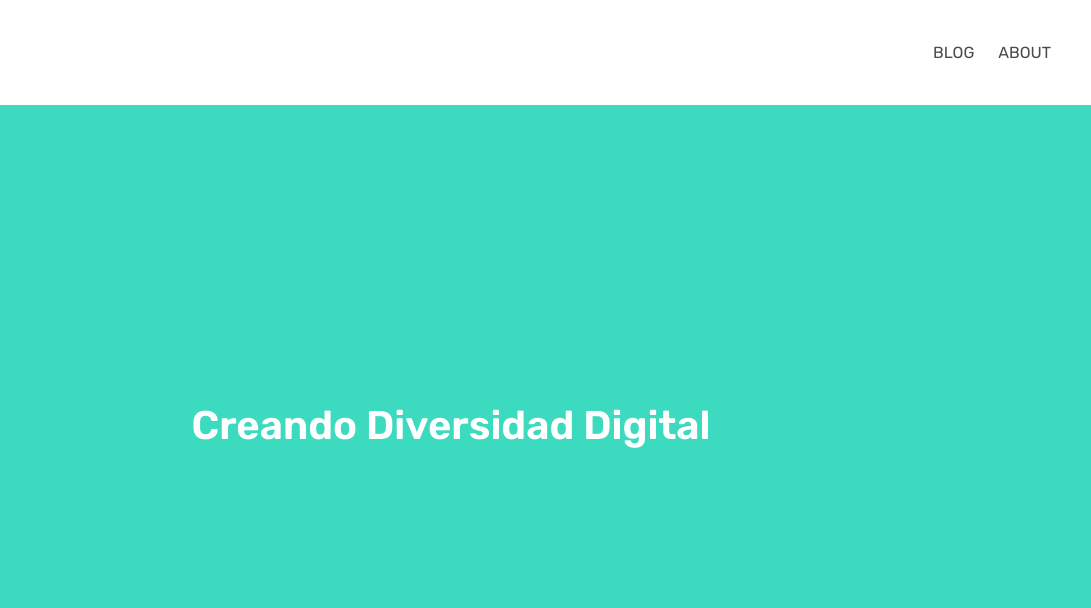
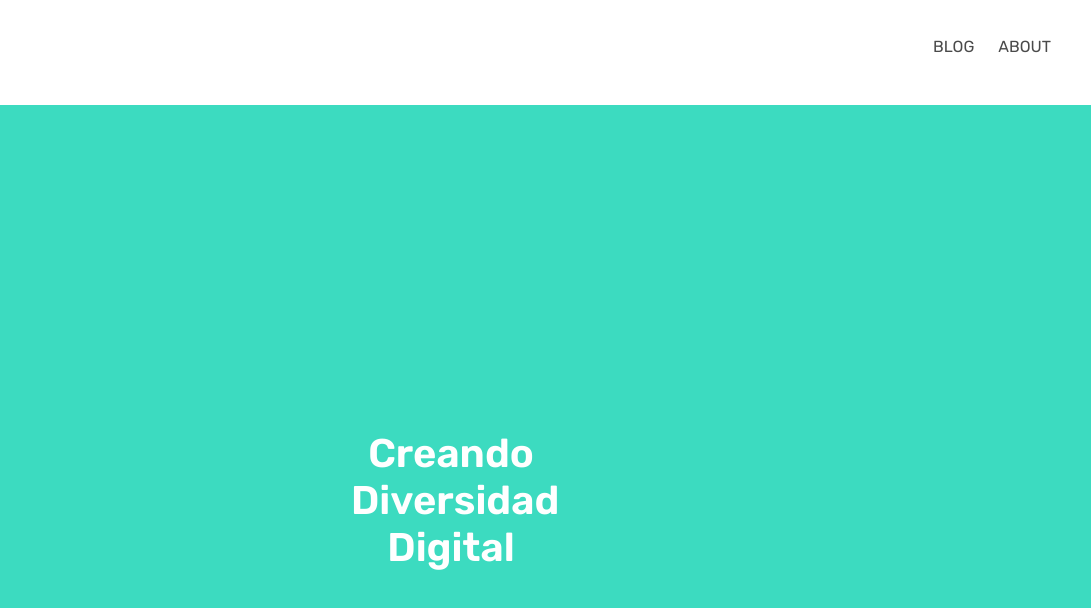
Before and after one commit to 2y2son4/super-simple-landing-page, a plain HTML site: page index.html in a window 1280 px wide. Shown: the full height of the page, 189-1280 px from the left. Drawn offline with Linux system fonts and the light colour scheme.

Commit message:
fixed font size and added media query

```diff
--- a/index.html
+++ b/index.html
@@ -4,7 +4,7 @@
     <meta charset="UTF-8" />
     <meta name="viewport" content="width=device-width, initial-scale=1.0" />
     <link rel="stylesheet" href="./styles/main.css" />
-    <link rel='icon' href="./images/avatar.ico" type='image/x-icon' />
+    <link rel='icon' href="./images/favicon.ico" type='image/x-icon' />
     <link rel="preconnect" href="https://fonts.gstatic.com" />
 <link href="https://fonts.googleapis.com/css2?family=Rubik:wght@300;400;500;600&display=swap" rel="stylesheet" />
     <title>Evaluación intermedia | Adriana Del Teso</title>
@@ -18,9 +18,7 @@
         </nav>
     </header>
     <main class="main">
-        <div class="main-slogan">
-            <h1 class="main-title">Creando Diversidad Digital</h1>
-        </div>
+        <h1 class="main-title">Creando Diversidad Digital</h1>
     </main>
 
 </body>
--- a/styles/main.css
+++ b/styles/main.css
@@ -3,7 +3,6 @@
     box-sizing: border-box;
     margin: 0;
 }
-
 :root {
     --menu-text: #4a4a4a;
     --background: #3CDBC0;
@@ -19,33 +18,31 @@
     width: 100%;
 }
 .logo {
-    width: 155px;
-    height: 61px;
+
     margin-top: 10px;
     margin-bottom: 10px;
+}
+.nav {
+    margin-bottom: 13px;
 }
 .span {
     color: var(--menu-text);
     margin-left: 10px;
     margin-right: 10px;
-    margin-bottom: 13px;
     font-size: 1rem;
     text-align: center;
-
 }
 .main {
-    height: 100vh;
+    height: 100vh; /*Aumentando este valor se aprecia que el header está fijo*/
     background-color: var(--background);
     display: flex;
     justify-content: center;
     align-items: center;
 }
-.main-slogan {
-    width: 50%;
-    margin-top: 50px;
+.main-title {
+    width: 200px;
+    padding-top: 50px;
     color: var(--main-text);
-}
-.main-title {
     text-align: center;
     font-size: 30px;
 }
@@ -65,7 +62,7 @@
         margin-bottom: 20px;
     }
     .main-title {
+        padding-top: 200px;
         font-size: 40px;
     }
-
 }
```
Also changed, not shown: images/avatar.ico (deleted), images/favicon.ico (added).
